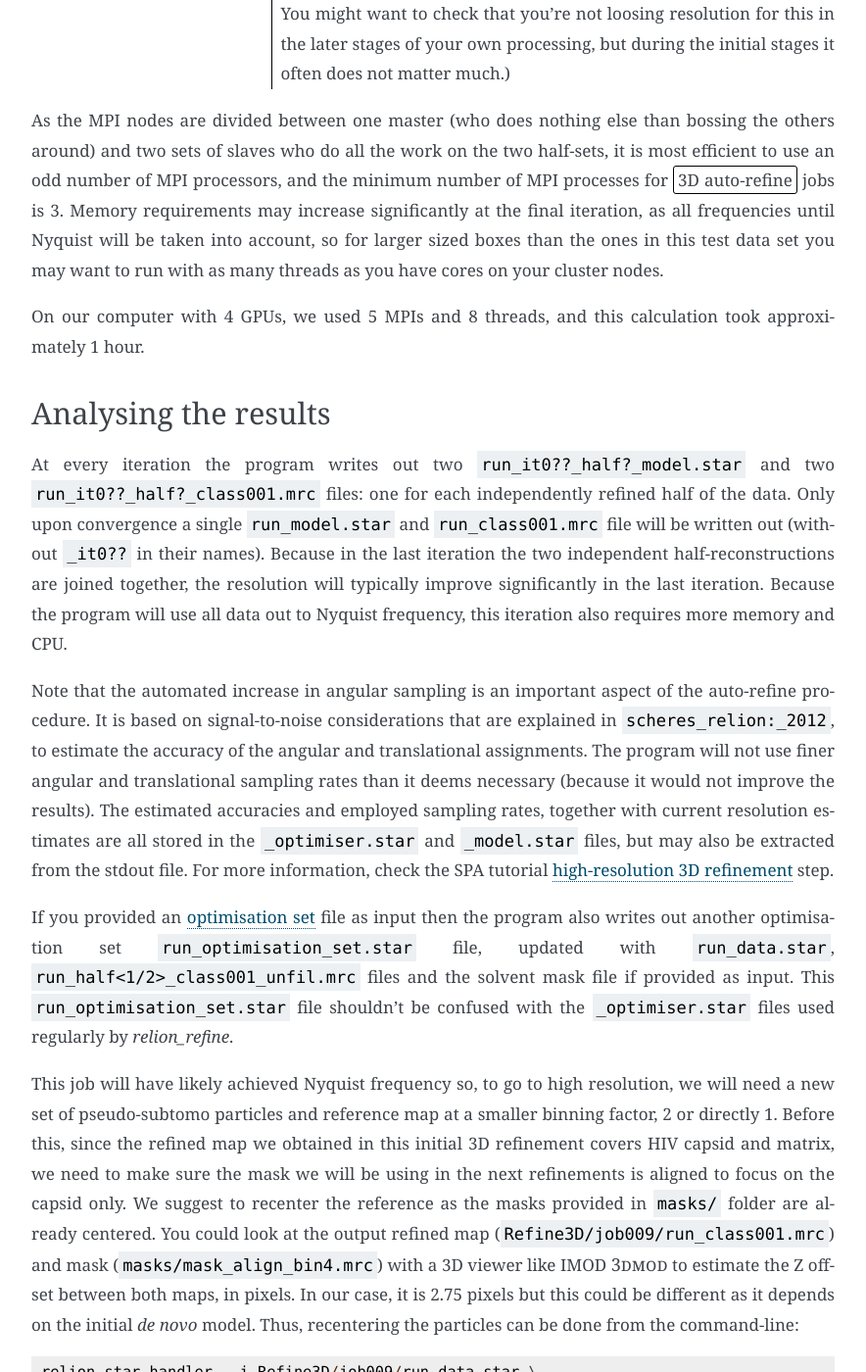
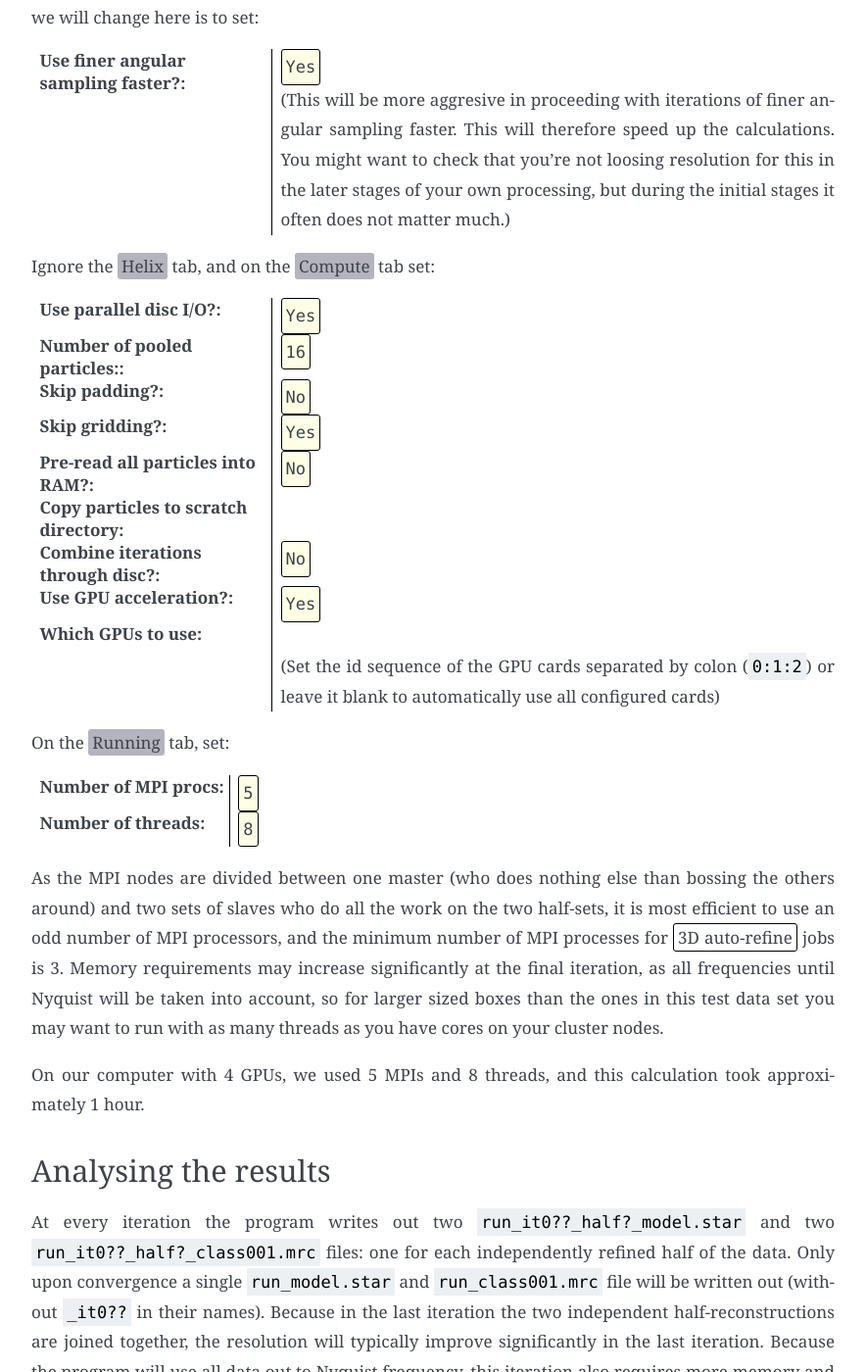
Before and after one commit to 3dem/relion-documents, a Sphinx documentation site: the page built from source/STA_tutorial/Refine3DIni.rst, in a window 1280 px wide and 1400 px high, scrolled down 1804 px. Shown: the whole window at 98% size, without its empty margins (308-1192 px from the left). Built offline with Sphinx 7.4.7, drawn with Linux system fonts in a browser that asks for light colours; cross-references to code outside the pages are shown as plain code; some of the changed text lies outside the part shown.

Commit message:
Added missing arguments and minor changes

```diff
--- a/source/STA_tutorial/Refine3DIni.rst
+++ b/source/STA_tutorial/Refine3DIni.rst
@@ -48,6 +48,11 @@ On the :guitab:`CTF` tab set:
 
 :Ignore CTFs until first peak?: No
 
+On the :guitab:`Optimisation` tab set:
+
+:Mask diameter (A):: 230
+
+and keep the defaults for the remaining options.
 
 On the :guitab:`Auto-sampling` tab, one can usually keep the defaults.
 Note that the orientational sampling rates on the :guitab:`Sampling` tab will only be used in the first few iterations, from there on the algorithm will automatically increase the angular sampling rates until convergence.
@@ -61,6 +66,35 @@ The only thing we will change here is to set:
      (This will be more aggresive in proceeding with iterations of finer angular sampling faster.
      This will therefore speed up the calculations.
      You might want to check that you're not loosing resolution for this in the later stages of your own processing, but during the initial stages it often does not matter much.)
+
+Ignore the :guitab:`Helix` tab, and on the :guitab:`Compute` tab set:
+
+:Use parallel disc I/O?: Yes
+
+:Number of pooled particles:: 16
+
+:Skip padding?: No
+
+:Skip gridding?: Yes
+
+:Pre-read all particles into RAM?: No
+
+
+:Copy particles to scratch directory: \
+
+:Combine iterations through disc?: No
+
+:Use GPU acceleration?: Yes
+
+:Which GPUs to use: \
+
+    (Set the id sequence of the GPU cards separated by colon (``0:1:2``) or leave it blank to automatically use all configured cards)
+
+On the :guitab:`Running` tab, set:
+
+:Number of MPI procs: 5
+
+:Number of threads: 8
 
 As the MPI nodes are divided between one master (who does nothing else than bossing the others around) and two sets of slaves who do all the work on the two half-sets, it is most efficient to use an odd number of MPI processors, and the minimum number of MPI processes for :jobtype:`3D auto-refine` jobs is 3.
 Memory requirements may increase significantly at the final iteration, as all frequencies until Nyquist will be taken into account, so for larger sized boxes than the ones in this test data set you may want to run with as many threads as you have cores on your cluster nodes.
@@ -85,9 +119,9 @@ If you provided an :ref:`optimisation set <sec_sta_optimisation_set>` file as in
 This ``run_optimisation_set.star`` file  shouldn't be confused with the ``_optimiser.star`` files used regularly by `relion_refine`.
 
 
-This job will have likely achieved Nyquist frequency so, to go to high resolution, we will need a new set of pseudo-subtomo particles and reference map at a smaller binning factor, 2 or directly 1.
-Before this, since the refined map we obtained in this initial 3D refinement covers HIV capsid and matrix, we need to make sure the mask we will be using in the next refinements is aligned to focus on the capsid only.
-We suggest to recenter the reference as the masks provided in ``masks/`` folder are already centered.
+This job will have likely achieved Nyquist frequency so, to go to higher resolution, we will need a new set of pseudo-subtomo particles and reference map at a smaller binning factor, 2 or directly 1.
+Before this, since the refined map we obtained in this initial 3D refinement covers HIV capsid and matrix, we need to make sure the mask we will be using in the next refinement is aligned and focused on the capsid only.
+We suggest to recenter the reference as masks provided in ``masks/`` folder are already centered.
 You could look at the output refined map (``Refine3D/job009/run_class001.mrc``) and mask (``masks/mask_align_bin4.mrc``) with a 3D viewer like IMOD :textsc:`3dmod` to estimate the Z offset between both maps, in pixels. In our case, it is 2.75 pixels but this could be different as it depends on the initial *de novo* model. Thus, recentering the particles can be done from the command-line:
 
 ::
```
